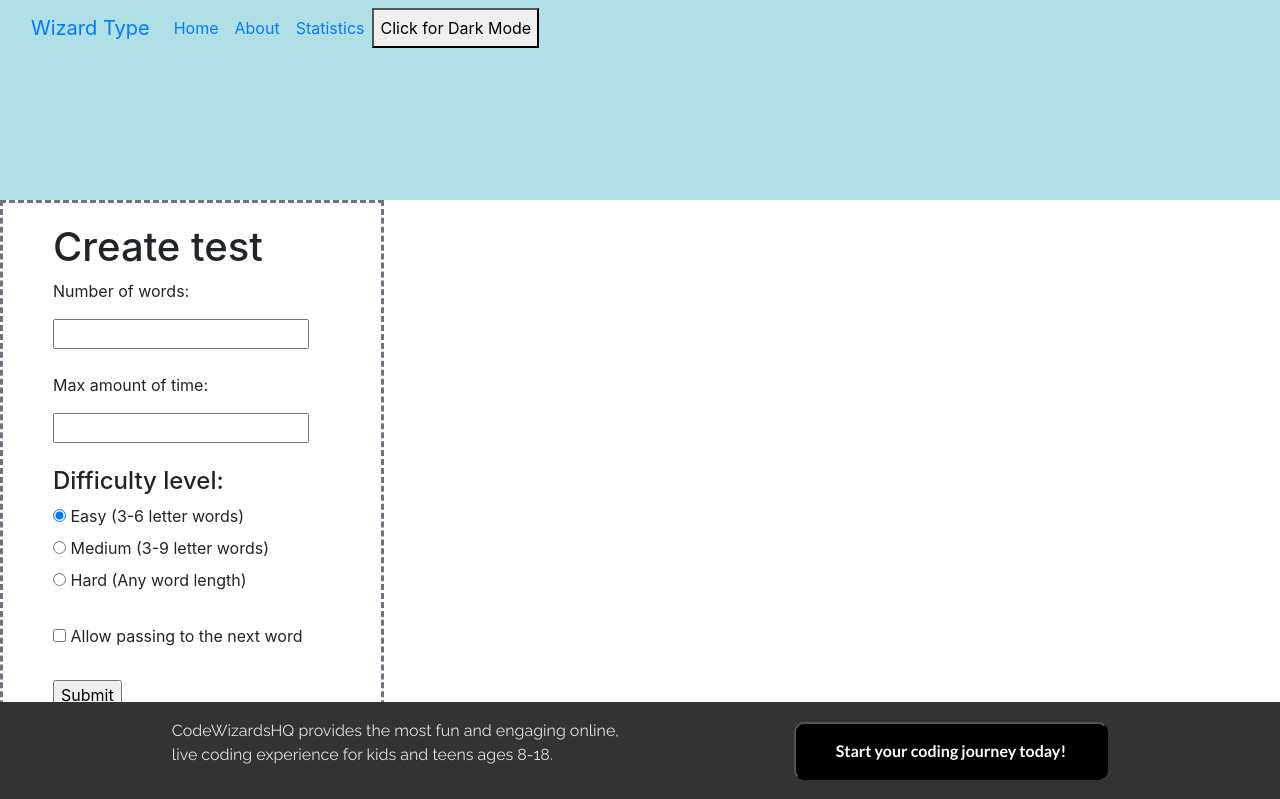
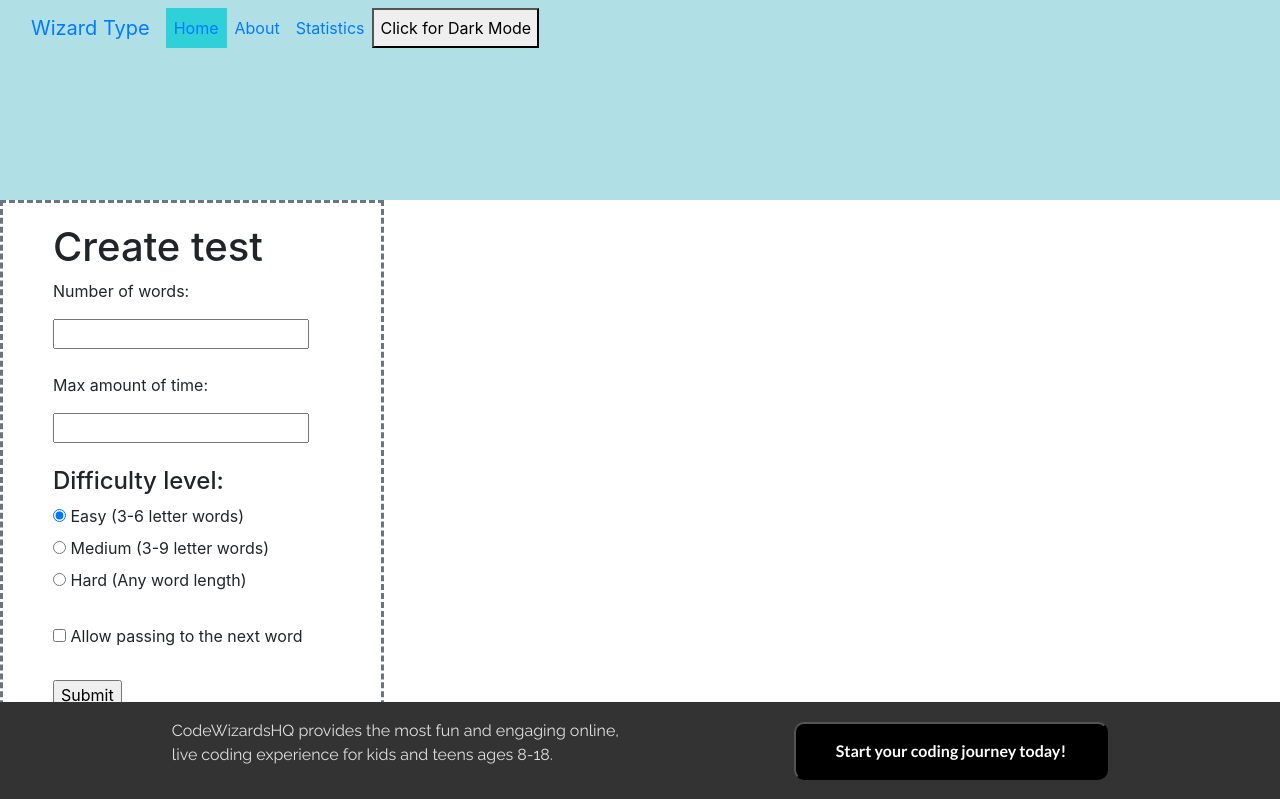
Before and after one commit to cwhq-internship/FALL23_Wed, a Flask app: page / in a window 1280 px wide. Shown: the top 799 px of the page. Run offline with Flask 3, Linux system fonts and the light colour scheme.

Commit message:
active page stuff

```diff
--- a/static/stylesheets/layout.css
+++ b/static/stylesheets/layout.css
@@ -67,3 +67,6 @@ body{
 .main{
   padding-bottom: 100px;
 }
+.active {
+  background-color: #30d0d9;
+}
--- a/templates/404.html
+++ b/templates/404.html
@@ -2,7 +2,7 @@
 {% set title="404" %}
 
 {% block styles %}
-<link href='{{url_for("static", filename="stylesheets/layout.css")}}' rel='stylesheet'/>
+<link href='{{url_for("static", filename="stylesheets/404.css")}}' rel='stylesheet'/>
 {% endblock %}
 
 {% block content %}
@@ -12,5 +12,5 @@
   <p class="medium">
     U lost bruh?
   <p>
-    <a href="/">Here</a>
+    <a href="/">Here to go Home</a>
 {% endblock %}
--- a/templates/about.html
+++ b/templates/about.html
@@ -1,5 +1,5 @@
 {% extends "layout.html" %} {% set page_title="About Us" %}
-
+{% set active_page = 'about' %}
 {% block styles %}
     <link href='{{url_for("static", filename="stylesheets/layout.css")}}' rel='stylesheet'/>
     <link
@@ -11,6 +11,7 @@
 {% endblock %}
 
 {% block content %}
+
 <div class="container" style="margin-right: 5%; margin-left: 5%">
     <h1>About us</h1>
     <img src="{{url_for('static', filename='images/typing.png')}}" class="img-fluid align-items-center">
--- a/templates/home.html
+++ b/templates/home.html
@@ -1,6 +1,7 @@
 {% extends 'layout.html' %}
+{% set active_page = 'home' %}
+{% block styles %}
 
-{% block styles %}
     <link href='{{url_for("static", filename="stylesheets/layout.css")}}' rel='stylesheet'/>
     <link rel="stylesheet" href="https://cdn.jsdelivr.net/npm/bootstrap@4.3.1/dist/css/bootstrap.min.css" integrity="sha384-ggOyR0iXCbMQv3Xipma34MD+dH/1fQ784/j6cY/iJTQUOhcWr7x9JvoRxT2MZw1T" crossorigin="anonymous">
 {% endblock %}
--- a/templates/layout.html
+++ b/templates/layout.html
@@ -20,6 +20,8 @@
           Wizard Type
           {% endif %}
         </title>
+        <!-- active page stuff -->
+
         <!-- For adding any additional stylesheets to a template -->
         {% block styles %}
         {% endblock %}
@@ -36,9 +38,9 @@
             </button>
             <div class="collapse navbar-collapse" id="navbarNavAltMarkup">
               <div class="navbar-nav">
-                <a class="nav-link active text" aria-current="page" href="{{url_for('home')}}">Home</a>
-                <a class="nav-link text" href="{{url_for('about')}}">About</a>
-                <a class="nav-link text" href="{{url_for('stats')}}">Statistics</a>
+                <a class="nav-link text {{'active' if active_page == 'home' }}" aria-current="page" href="{{url_for('home')}}">Home</a>
+                <a class="nav-link text {{'active' if active_page == 'about' }}" href="{{url_for('about')}}">About</a>
+                <a class="nav-link text {{'active' if active_page == 'stats' }}" href="{{url_for('stats')}}">Statistics</a>
                 <button id="dMode" onclick="dModeToggle()">Click for Dark Mode</button>
               </div>
             </div>
--- a/templates/stats.html
+++ b/templates/stats.html
@@ -1,5 +1,5 @@
 {% extends "layout.html" %} {% set page_title="Statistics" %}
-
+{% set active_page = 'stats' %}
 {% block styles %}
     <link href='{{url_for("static", filename="stylesheets/layout.css")}}' rel='stylesheet'/>
     <link
@@ -11,6 +11,7 @@
 {% endblock %}
 
 {% block content %}
+
 <div class="container" style="margin-right: 5%; margin-left: 5%">
     <h1>Statistics</h1>
     <div class="row g-3 row-cols-1 row-cols-sm-2 row-cols-md-5">
```
